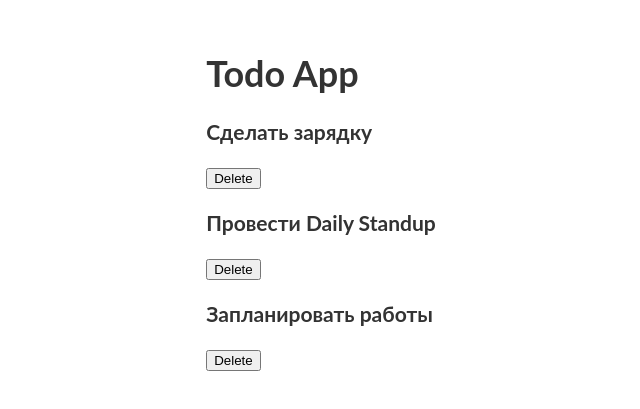
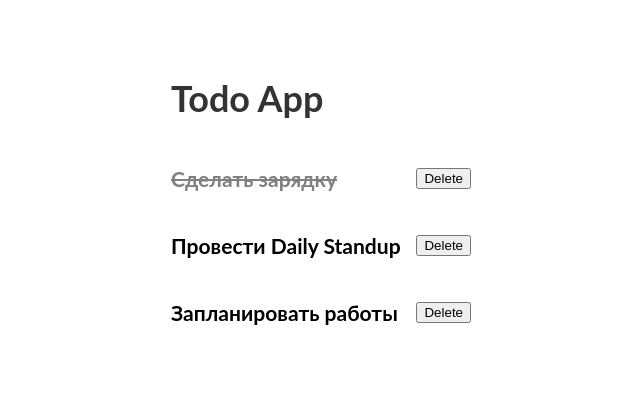
Before and after one commit to Gretten/mindbox_todo, a React (Vite) app: page / in a window 1280 px wide. Shown: the part 201-610 px from the top of the page, without its empty margins (319-959 px from the left). Built offline with nearby package versions, Linux system fonts and the light colour scheme.

Commit message:
feat: todo item base component

```diff
--- /dev/null
+++ b/src/entities/todo/index.ts
@@ -0,0 +1,2 @@
+export type { Todo } from "./model/model";
+export { TodoItem } from "./ui/TodoItem";
--- /dev/null
+++ b/src/entities/todo/ui/TodoItem.tsx
@@ -0,0 +1,25 @@
+import { Todo } from "../model/model";
+import styles from "./style.module.css";
+
+interface TodoItemProps {
+  todo: Todo;
+  onDelete: (id: string) => void;
+}
+
+export const TodoItem = ({ todo, onDelete }: TodoItemProps) => {
+  if (!todo) return null;
+
+  const { id, title, isCompleted } = todo;
+
+  const titleStyle = {
+    textDecoration: isCompleted ? "line-through" : "none",
+    color: isCompleted ? "gray" : "black",
+  };
+
+  return (
+    <div className={styles["todo-item"]}>
+      <h3 style={titleStyle}>{title}</h3>
+      <button onClick={() => onDelete(id)}>Delete</button>
+    </div>
+  );
+};
--- /dev/null
+++ b/src/entities/todo/ui/style.module.css
@@ -0,0 +1,7 @@
+.todo-item {
+  min-width: 300px;
+  width: 100%;
+  display: flex;
+  justify-content: space-between;
+  align-items: center;
+}
--- a/src/features/todoApp/ui/TodoApp.tsx
+++ b/src/features/todoApp/ui/TodoApp.tsx
@@ -1,17 +1,24 @@
+import { TodoItem } from "../../../entities/todo";
 import { useTodoAppStore } from "../model/useTodoAppStore";
 
 export const TodoApp = () => {
   const { todos, addTodo, deleteTodo, updateTodo } = useTodoAppStore();
 
+  const hasTodos = todos.length > 0;
+
   return (
     <div>
       <h1>Todo App</h1>
-      {todos.map((todo) => (
-        <div key={todo.id}>
-          <h3>{todo.title}</h3>
-          <button onClick={() => deleteTodo(todo.id)}>Delete</button>
-        </div>
-      ))}
+      <div className="add-todo-form"></div>
+      <div className="todo-list">
+        {hasTodos &&
+          todos.map((todo) => (
+            <TodoItem key={todo.id} todo={todo} onDelete={deleteTodo} />
+          ))}
+
+        {!hasTodos && <p>No todos</p>}
+      </div>
+      <div className="control-panel"></div>
     </div>
   );
 };
```
Also changed, not shown: src/entities/todo/ui/Todo.tsx (deleted).
